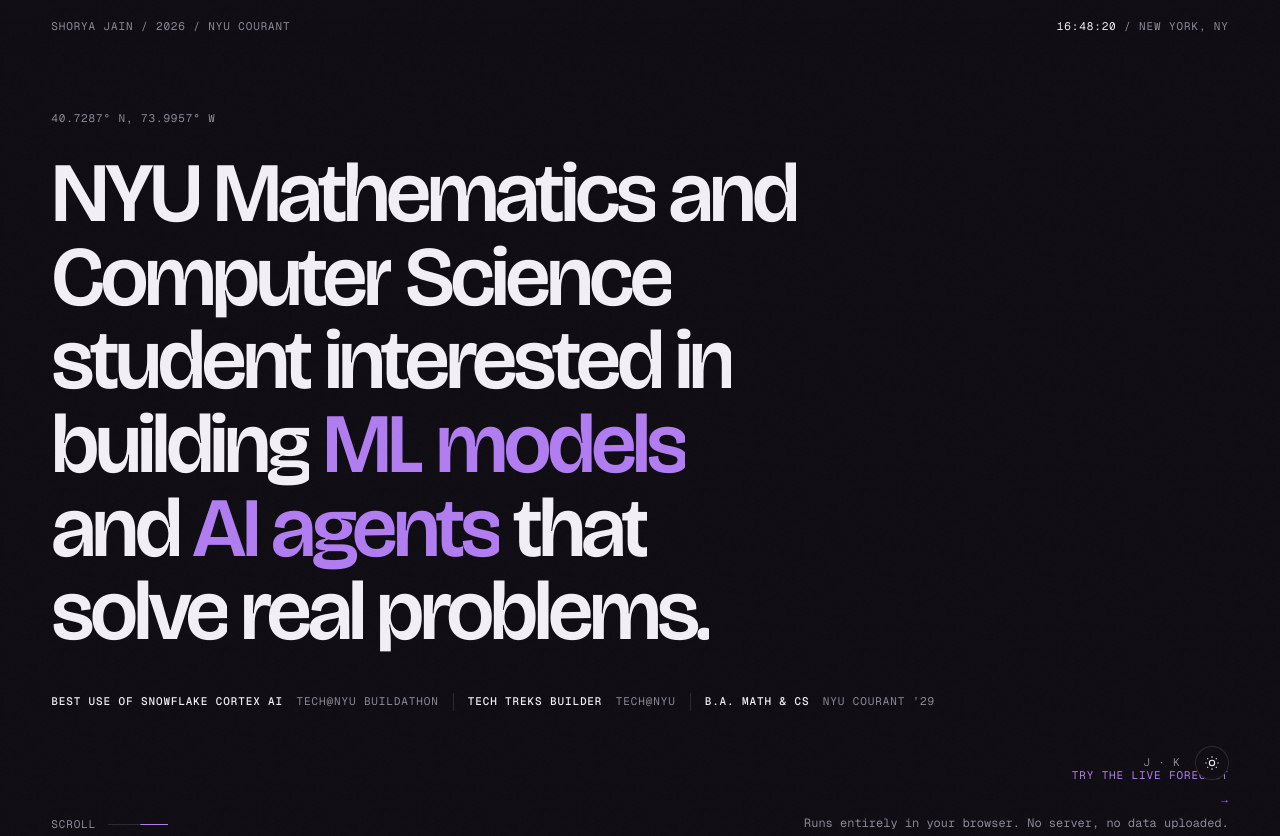
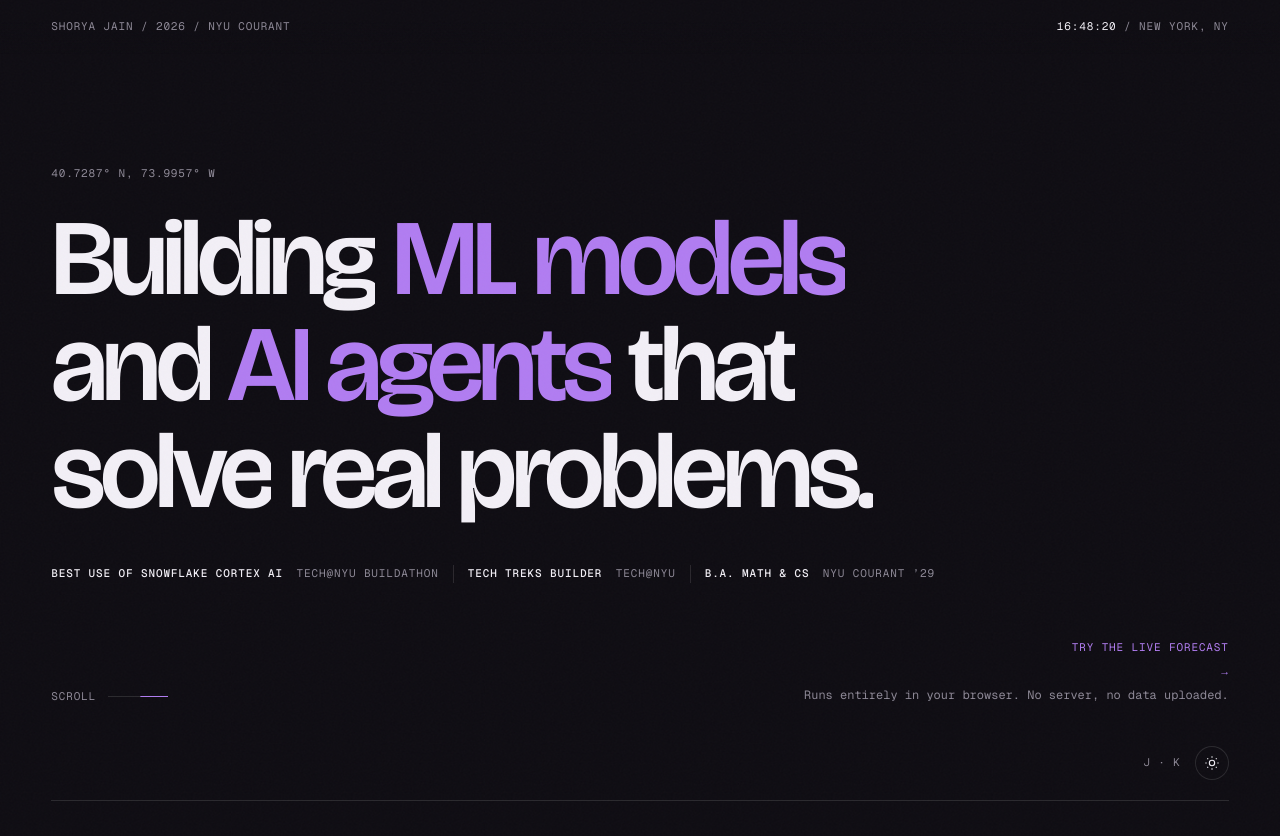
Before and after one commit to shorjain/shoryajain.com, a plain HTML site: page index.html in a window 1280 px wide. Shown: the top 836 px of the page. Drawn offline with nearby package versions, Linux system fonts and the light colour scheme; no server answers.

Commit message:
Hero headline starts at 'Building'

```diff
--- a/index.html
+++ b/index.html
@@ -52,7 +52,7 @@
         <span>40.7287° N, 73.9957° W</span>
       </div>
       <h1 class="hero-title serif" id="heroTitle">
-        <span class="m"><span class="w">NYU</span></span> <span class="m"><span class="w">Mathematics</span></span> <span class="m"><span class="w">and</span></span> <span class="m"><span class="w">Computer</span></span> <span class="m"><span class="w">Science</span></span> <span class="m"><span class="w">student</span></span> <span class="m"><span class="w">interested</span></span> <span class="m"><span class="w">in</span></span> <span class="m"><span class="w">building</span></span> <span class="m"><span class="w italic">ML</span></span> <span class="m"><span class="w italic">models</span></span> <span class="m"><span class="w">and</span></span> <span class="m"><span class="w italic">AI</span></span> <span class="m"><span class="w italic">agents</span></span> <span class="m"><span class="w">that</span></span> <span class="m"><span class="w">solve</span></span> <span class="m"><span class="w">real</span></span> <span class="m"><span class="w">problems.</span></span>
+        <span class="m"><span class="w">Building</span></span> <span class="m"><span class="w italic">ML</span></span> <span class="m"><span class="w italic">models</span></span> <span class="m"><span class="w">and</span></span> <span class="m"><span class="w italic">AI</span></span> <span class="m"><span class="w italic">agents</span></span> <span class="m"><span class="w">that</span></span> <span class="m"><span class="w">solve</span></span> <span class="m"><span class="w">real</span></span> <span class="m"><span class="w">problems.</span></span>
       </h1>
       <ul class="creds mono reveal">
         <li><b>BEST USE OF SNOWFLAKE CORTEX AI</b> Tech@NYU Buildathon</li>
--- a/styles.css
+++ b/styles.css
@@ -123,8 +123,8 @@ main { padding: 0 var(--pad); }
 /* ---------- hero ---------- */
 .hero { min-height: 100vh; min-height: 100svh; display: flex; flex-direction: column; justify-content: center; padding: 110px 0 40px; position: relative; }
 .hero-meta { color: var(--muted); margin-bottom: 1.6rem; }
-.hero-title { font-size: clamp(40px, 6.6vw, 112px); line-height: 0.95; margin: 0; font-weight: 600; letter-spacing: -0.05em; }
-.hero-title { max-width: 15ch; }
+.hero-title { font-size: clamp(46px, 8.4vw, 140px); line-height: 0.95; margin: 0; font-weight: 600; letter-spacing: -0.05em; }
+.hero-title { max-width: 13ch; }
 .hero-title .m { display: inline-block; overflow: hidden; vertical-align: top; padding-bottom: 0.1em; margin-bottom: -0.06em; }
 .hero-title .w { display: inline-block; transform: translateY(110%); transition: transform 1.1s var(--ease); }
 .hero-title.go .w { transform: none; }
```
